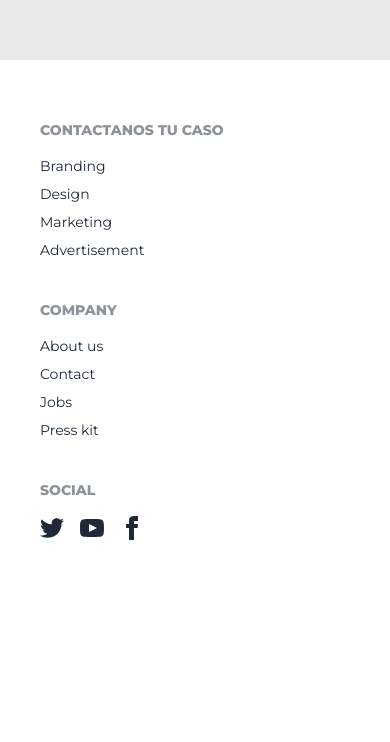
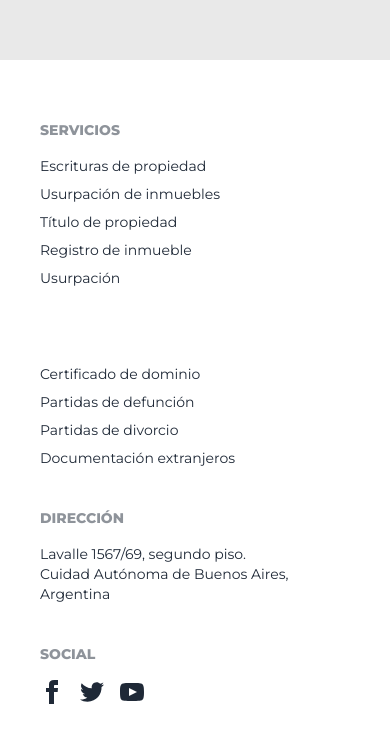
Before and after one commit to champaincode/LandingPageEstudioJuridico, a React (Vite) app: page / in a window 390 px wide. Shown: the part 4799-5541 px from the top of the page. Before the commit the page ends 5379 px from the top, so only its background shows below. Built offline with nearby package versions, Linux system fonts and the light colour scheme.

Commit message:
footer no link

```diff
--- a/src/components/Footer.jsx
+++ b/src/components/Footer.jsx
@@ -4,22 +4,40 @@ function Footer() {
   return (
     <footer className="footer p-10 bg-blue text-base-content max-w-screen ">
       <div>
-        <span className="footer-title">Contactanos tu caso</span>
-        <a className="link link-hover">Branding</a>
-        <a className="link link-hover">Design</a>
-        <a className="link link-hover">Marketing</a>
-        <a className="link link-hover">Advertisement</a>
+        <span className="footer-title">Servicios</span>
+        <a className="link">Escrituras de propiedad</a>
+        <a className="link">Usurpación de inmuebles</a>
+        <a className="link">Título de propiedad</a>
+        <a className="link">Registro de inmueble </a>
+        <a className="link">Usurpación</a>
       </div>
       <div>
-        <span className="footer-title">Company</span>
-        <a className="link link-hover">About us</a>
-        <a className="link link-hover">Contact</a>
-        <a className="link link-hover">Jobs</a>
-        <a className="link link-hover">Press kit</a>
+        <a className="link mt-9">Certificado de dominio</a>
+        <a className="link">Partidas de defunción</a>
+        <a className="link">Partidas de divorcio </a>
+        <a className="link">Documentación extranjeros </a>
+      </div>
+      <div>
+        <span className="footer-title">Dirección</span>
+        <p className="">
+          Lavalle 1567/69, segundo piso. <br></br> Cuidad Autónoma de Buenos
+          Aires, Argentina{" "}
+        </p>
       </div>
       <div>
         <span className="footer-title">Social</span>
         <div className="grid grid-flow-col gap-4">
+          <a>
+            <svg
+              xmlns="http://www.w3.org/2000/svg"
+              width="24"
+              height="24"
+              viewBox="0 0 24 24"
+              className="fill-current"
+            >
+              <path d="M9 8h-3v4h3v12h5v-12h3.642l.358-4h-4v-1.667c0-.955.192-1.333 1.115-1.333h2.885v-5h-3.808c-3.596 0-5.192 1.583-5.192 4.615v3.385z"></path>
+            </svg>
+          </a>
           <a>
             <svg
               xmlns="http://www.w3.org/2000/svg"
@@ -42,17 +60,6 @@ function Footer() {
               <path d="M19.615 3.184c-3.604-.246-11.631-.245-15.23 0-3.897.266-4.356 2.62-4.385 8.816.029 6.185.484 8.549 4.385 8.816 3.6.245 11.626.246 15.23 0 3.897-.266 4.356-2.62 4.385-8.816-.029-6.185-.484-8.549-4.385-8.816zm-10.615 12.816v-8l8 3.993-8 4.007z"></path>
             </svg>
           </a>
-          <a>
-            <svg
-              xmlns="http://www.w3.org/2000/svg"
-              width="24"
-              height="24"
-              viewBox="0 0 24 24"
-              className="fill-current"
-            >
-              <path d="M9 8h-3v4h3v12h5v-12h3.642l.358-4h-4v-1.667c0-.955.192-1.333 1.115-1.333h2.885v-5h-3.808c-3.596 0-5.192 1.583-5.192 4.615v3.385z"></path>
-            </svg>
-          </a>
         </div>
       </div>
     </footer>
--- a/src/components/HeroOne.jsx
+++ b/src/components/HeroOne.jsx
@@ -1,4 +1,4 @@
-import React, { useState, useEffect } from "react";
+import React, { useState, useRef } from "react";
 import { FontAwesomeIcon } from "@fortawesome/react-fontawesome";
 import { faArrowRight } from "@fortawesome/free-solid-svg-icons";
 import ImageHero from "../assets/Juridico.png";
@@ -15,8 +15,11 @@ function HeroOne() {
   };
 
   return (
-    <div className="hero h-[100vh] w-[100%] bg-gradient-to-r from-blue-100 to-cyan-500  overflow-hidden flex justify-start 2xl:justify-center 2xl:flex relative 2xl:relative">
-      <div id="elegirnos" className="carousel">
+    <div
+      id="elegirnos"
+      className="hero h-[100vh] w-[100%] bg-gradient-to-r from-blue-100 to-cyan-500  overflow-hidden flex justify-start 2xl:justify-center 2xl:flex relative 2xl:relative"
+    >
+      <div className="carousel">
         <div
           className={`carousel-item ${activeSlide === 0 ? "active" : "hidden"}`}
         >
@@ -40,7 +43,7 @@ function HeroOne() {
                 initial="hidden"
                 whileInView={"show"}
                 viewport={{ once: false, amount: 0.3 }}
-                className="w-full  p lg:w-1/2 flex flex-col md:flex justify-center items-start p-5"
+                className="w-full lg:w-1/2 flex flex-col md:flex justify-center items-start p-5"
               >
                 <h1 className="text-3xl sm:text-4xl md:text-5xl lg:text-5xl xl:text-5xl 2xl:text-6xl py-5 mt-6 lg:mt-0 font-bold text-stone font-sans">
                   ¿POR QUE ELEGIRNOS ?
@@ -64,7 +67,13 @@ function HeroOne() {
           className={`carousel-item ${activeSlide === 1 ? "active" : "hidden"}`}
         >
           <div className="hero-content  flex-col h-[680px]  justify-start">
-            <div className=" w-[90vw] lg:w-full lg:w-1/2  flex-col md:flex justify-center items-start  ">
+            <motion.div
+              variants={fadeIn("right", 0.5)}
+              initial="hidden"
+              whileInView={"show"}
+              viewport={{ once: false, amount: 0.3 }}
+              className=" w-[90vw]  lg:w-1/2  flex-col md:flex justify-center items-start  "
+            >
               <h1 className="text-4xl lg:text-7xl py-5 font-bold text-white font-sans">
                 Aseguramos tu <br />
                 escrituración
@@ -84,9 +93,9 @@ function HeroOne() {
                 mismo y permítenos ocuparnos de cada detalle de forma
                 profesional. 😊📞
               </p>
-            </div>
-            <div className="2xl:w-[680px] 2xl:bg-gray "></div>
+            </motion.div>
           </div>
+          <div className="2xl:w-[400px] lg:w-[500px] "></div>
         </div>
         <button
           onClick={nextSlide}
--- a/src/components/Navbar.jsx
+++ b/src/components/Navbar.jsx
@@ -100,7 +100,7 @@ function Navbar() {
               activeClass="active"
               smooth={true}
               spy={true}
-              offset={-200}
+              offset={0}
               to="elegirnos"
               className={`link mr-4 ${
                 scrollPosition > 100 ? "text-gray" : "text-stone"
@@ -117,7 +117,7 @@ function Navbar() {
               activeClass="active"
               smooth={true}
               spy={true}
-              offset={-200}
+              offset={-100}
               to="servicios"
               className={`link ${
                 scrollPosition > 100 ? "text-gray" : "text-stone"
```
